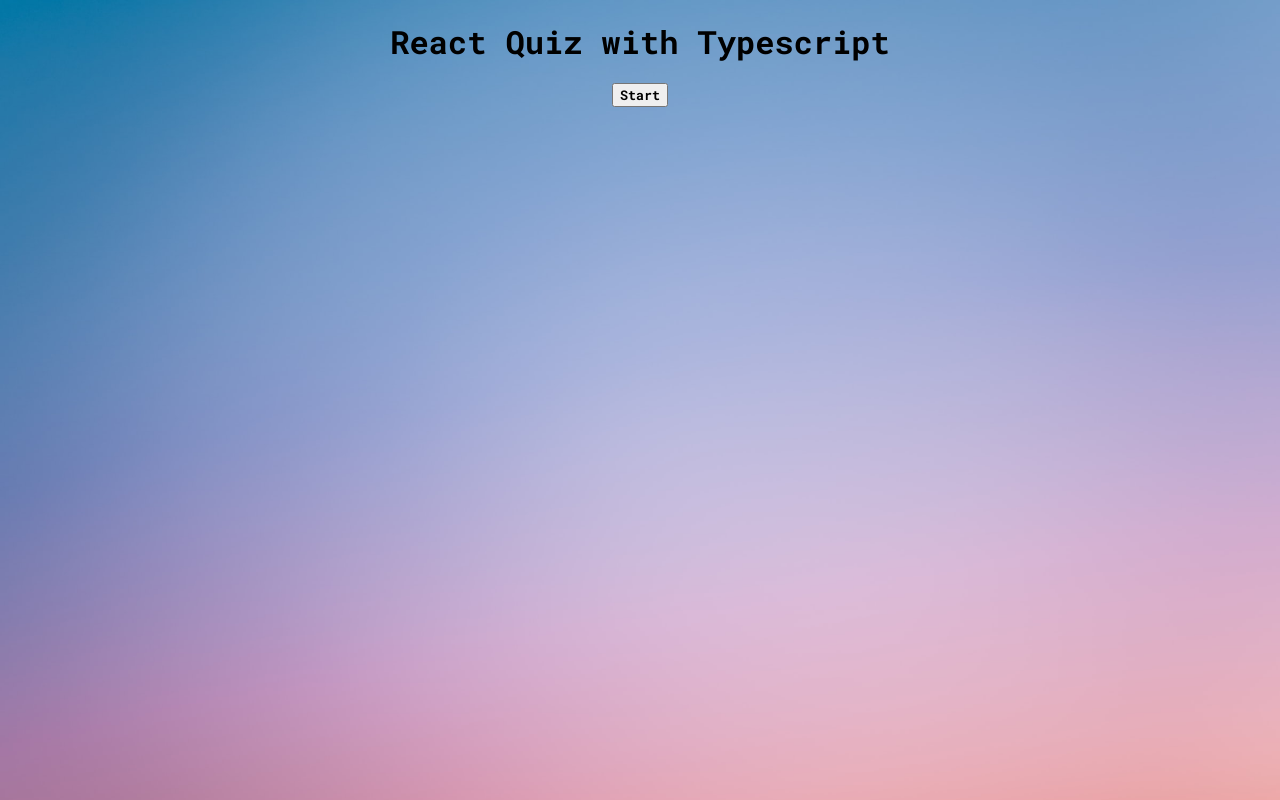
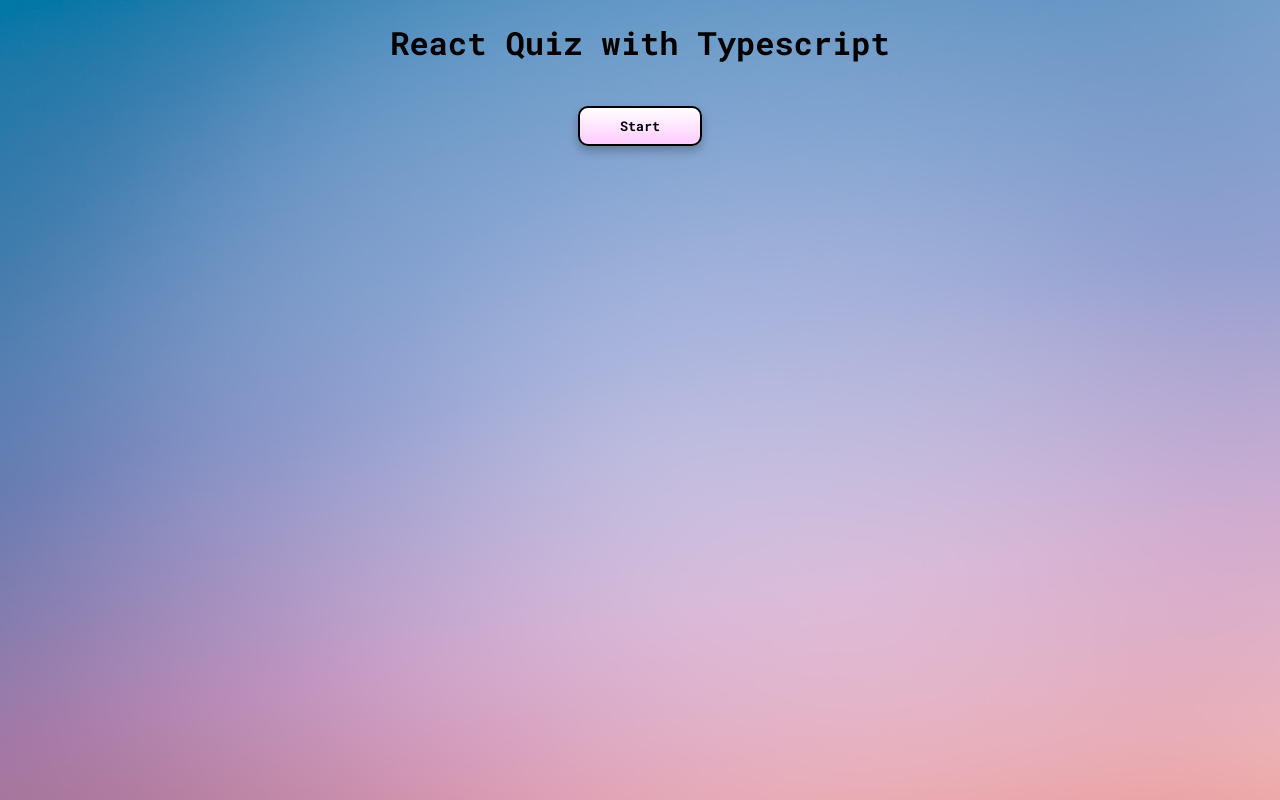
Before and after one commit to spencer-alan/typescript-quiz, a React (Create React App) app: page / in a window 1280 px wide. Built offline with nearby package versions, Linux system fonts and the light colour scheme.

Commit message:
finished styles

```diff
--- a/src/App.styles.ts
+++ b/src/App.styles.ts
@@ -36,19 +36,18 @@
     margin: 0;
   }
 
-  h1 {
-    font-family: Roboto mono Inline,
-    background-image: linear-gradient(180deg, #fff, #87f1ff);
-    background-size: 100%;
-    background-clip: text;
-    -webkit-background-clip: text;
-    -webkit-text-fill-color: text;
-    -moz-background-clip: text;
-    -moz-text-fill-colo: transparent;
-    filter: drop-shadow(2px 2px #00)
-    font-size: 70px;
-    font-weight: 400;
-    text-align: center;
-    margin: 20px;
+  .start, .next {
+    cursor: pointer;
+    background: linear-gradient(180deg, #fff, #ffccff);
+    border: 2px solid;
+    box-shadow: 0px 5px 10px rgba(0, 0, 0, 0.25);
+    border-radius: 10px;
+    height: 40px;
+    margin: 20px 0;
+    padding: 0 40px;
   }
-`
+
+  .start {
+    max-width: 200px;
+  }
+`;
--- a/src/App.tsx
+++ b/src/App.tsx
@@ -83,7 +83,7 @@
     <Wrapper>
       <h1>React Quiz with Typescript</h1>
       {gameOver || userAnswers.length === TOTAL_QUESTIONS ? (
-        <button className='star' onClick={ startTrivia }>
+        <button className='start' onClick={ startTrivia }>
           Start
         </button>
       ) : null}
```
